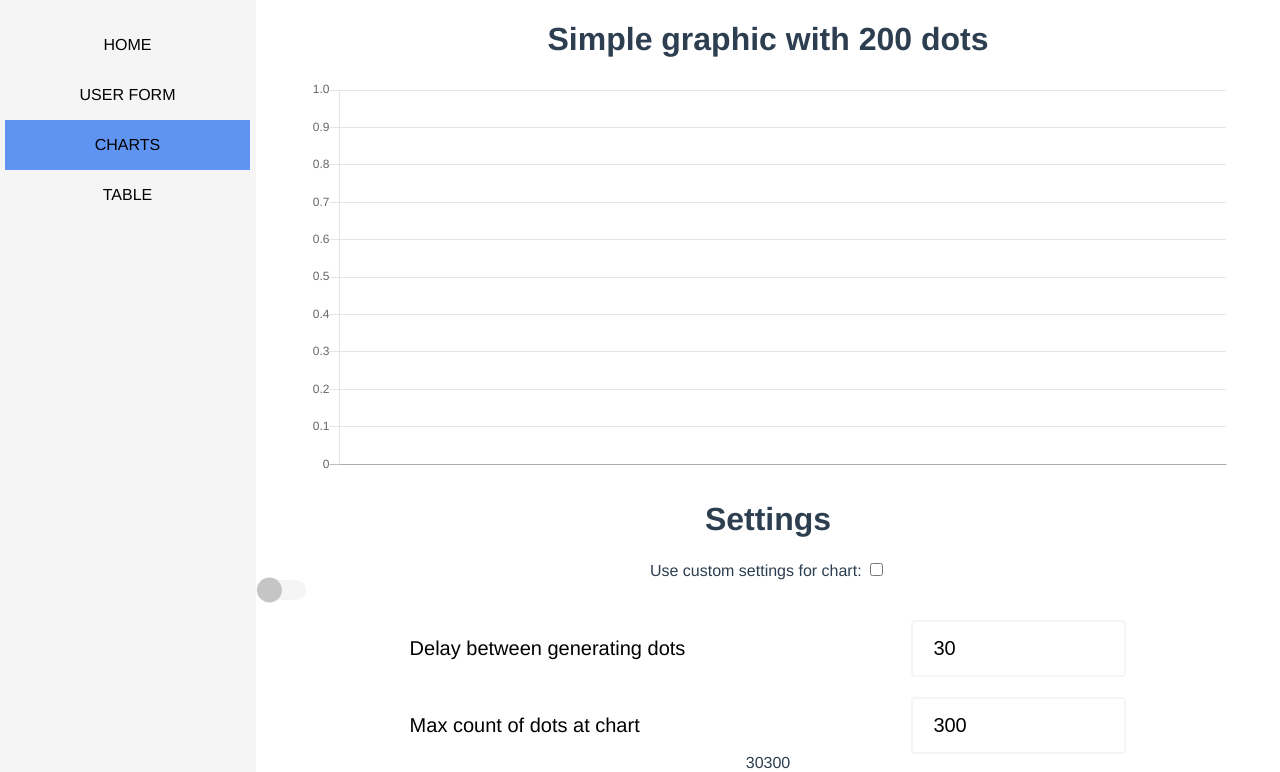
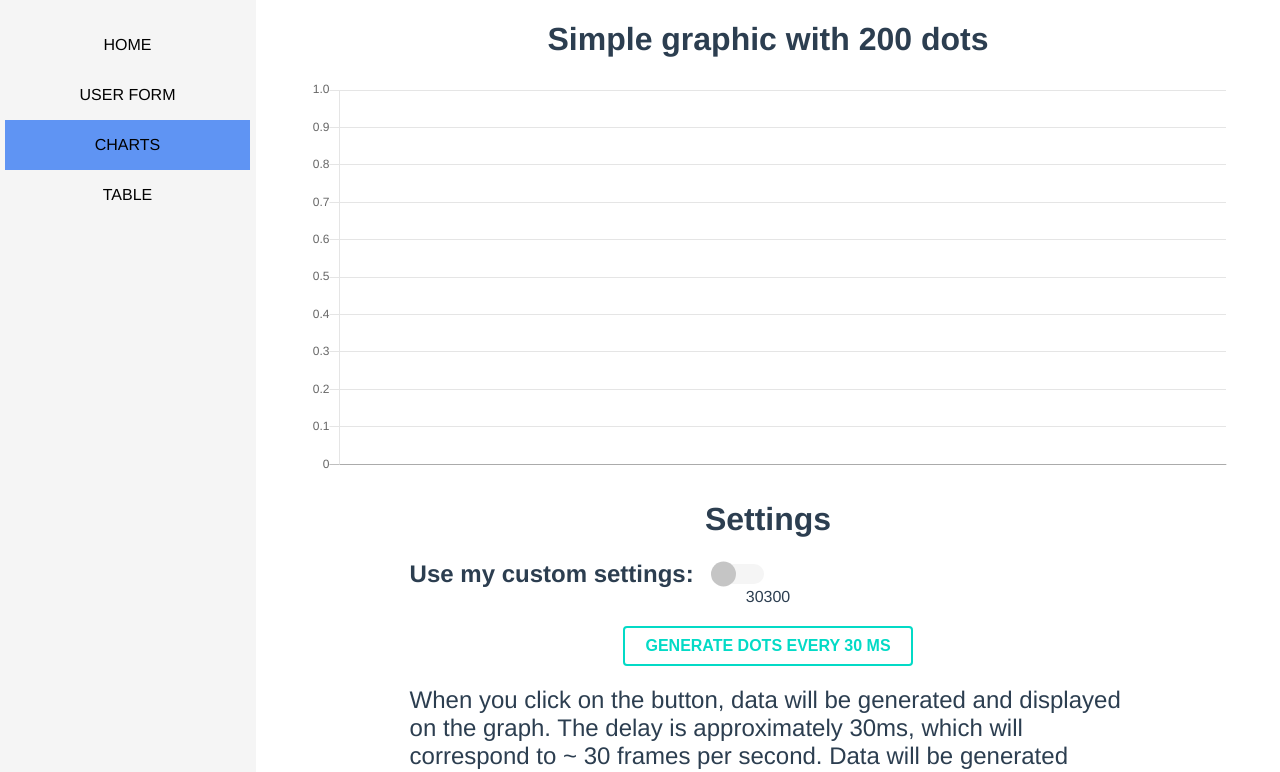
Before and after one commit to nl-kaidzen/mtx-spa, a Vue app: page /#/charts in a window 1280 px wide. Shown: the top 772 px of the page. Built offline with nearby package versions, Linux system fonts and the light colour scheme.

Commit message:
Add burger-button

```diff
--- a/src/App.vue
+++ b/src/App.vue
@@ -1,7 +1,8 @@
 <template>
   <div id="app">
     <div id="nav">
-      <NavItem/>
+      <button class="burger-btn" :class="{show: isBurgerButtonVisible}">&#9776;</button>
+      <NavItem :class="{show: showed}"/>
     </div>
     <div class="router-container">
       <router-view/>
@@ -18,20 +19,30 @@ export default {
   components: {
     NavItem,
   },
+  data() {
+    return {
+      isBurgerButtonVisible: 'false',
+    };
+  },
 };
 </script>
 
 <style lang="scss">
+@import '../src/assets/helpers/_variables.scss';
+
 #app {
   font-family: 'Avenir', Helvetica, Arial, sans-serif;
   -webkit-font-smoothing: antialiased;
   -moz-osx-font-smoothing: grayscale;
   text-align: center;
   color: #2c3e50;
+  display: flex;
+  flex-direction: column;
+  justify-content: flex-start;
 
-  display: flex;
+  @media (min-width: 1200px) {
     flex-direction: row;
-  justify-content: flex-start;
+  }
 
   * {
     box-sizing: border-box;
@@ -40,11 +51,51 @@ export default {
 
 #nav {
   display: flex;
+  flex-direction: row;
+  width: 100vw;
+  height: 25vw;
+  background-color: $primary;
+
+  .burger-btn {
+    display: flex
+    };
+
+  @media (min-width: 1200px) {
+    display: flex;
     width: 20%;
     flex-direction: column;
     height: 100vh;
     border-right: 1px solid #f5f5f5;
     background-color: #f5f5f5;
+
+    .burger-btn {
+      display: none;
+    }
+  }
+}
+
+.burger-btn {
+  display: flex;
+  justify-content: center;
+  align-items: center;
+  width: 25vw;
+  height: 25vw;
+  line-height: 1;
+  font-size: 28px;
+  color: $text-white;
+  background-color: $primary;
+  border: none;
+  cursor: pointer;
+
+  @media (min-width: 1200px) {
+    display: none;
+  }
+  &.show {
+    display: flex;
+    @media (min-width: 1200px) {
+      display: none;
+    }
+  }
 }
 
 .router-container {
--- a/src/components/CustomTable.vue
+++ b/src/components/CustomTable.vue
@@ -41,12 +41,12 @@ export default {
     width: 70%;
     margin: 0 auto;
     font-size: 24px;
-    border: 2px solid primary;
+    border: 2px solid $primary;
     border-collapse: collapse;
 
     &-cell {
       padding: 20px 30px;
-      border: 2px solid primary;
+      border: 2px solid $primary;
     }
 
     &-cell--heading {
--- a/src/views/Charts.vue
+++ b/src/views/Charts.vue
@@ -6,22 +6,24 @@
     </div>
     <div class="settings">
       <h1 class="settings__header">Settings</h1>
-      <div class="settings__taggle-wrap">
-        <label for="toggler" class="settings__toggle-label">
-          Use custom settings for chart:
-          <input class="settings__toggle-cb" type="checkbox" name="" id="toggler"
-                 v-model="custom">
-          <div class="toggle-body" :class="{'active': custom}">
-            <span class="toggle" :class="{'active': custom}"></span>
+      <div class="settings__toggle-wrap">
+        <h2 class="settings__label-toggle">Use my custom settings: </h2>
+        <div class="toggle-body" :class="{'active': custom}" v-on:click="custom = !custom">
+          <span class="toggle" :class="{'active': custom}"
+            ></span>
         </div>
-        </label>
       </div>
+      <div class="settings__custom" v-show="custom">
         <label class="settings__label" for="">Delay between generating dots
           <input class="settings__input" type="text" name="" id="" v-model="delay">
         </label>
         <label class="settings__label" for="">Max count of dots at chart
           <input class="settings__input" type="text" name="" id="" v-model="maxItems">
         </label>
+        <label class="settings__label" for="">Genereting cycle time limit
+          <input class="settings__input" type="text" name="" id="" v-model="timeLimit">
+        </label>
+      </div>
       <span>{{this.delay}}</span>
       <span>{{this.maxItems}}</span>
     </div>
@@ -51,6 +53,17 @@ export default {
       options: {
         responsive: true,
         maintainAspectRatio: false,
+        scales: {
+          xAxes: [{
+            display: true,
+            stacked: true,
+            ticks: {
+              min: 0, // minimum value
+              max: 200, // maximum value
+              beginAtZero: true,
+            },
+          }],
+        },
       },
       maxItems: 300,
       index: 0,
@@ -59,13 +72,14 @@ export default {
       dataDotsArray: [],
       dataLabelsArray: [],
       delay: 30,
+      timeLimit: 15000,
       custom: false,
     };
   },
   methods: {
     startTimer() {
-      const timerId = setInterval(this.generateData, 30, this.index);
-      setTimeout(() => clearInterval(timerId), 15000);
+      const timerId = setInterval(this.generateData, this.delay, this.index);
+      setTimeout(() => clearInterval(timerId), this.timeLimit);
     },
     stopTimer() {
     },
@@ -91,7 +105,7 @@ export default {
         x: i,
         y: this.getRandomInt(this.min, this.max),
       });
-      if (this.dataDotsArray.length <= this.maxItems) {
+      if (this.dataDotsArray.length < this.maxItems) {
         this.dataLabelsArray.push('');
       } else {
         this.dataDotsArray.splice(0, 1);
@@ -156,6 +170,12 @@ export default {
         border-radius: 4px;
   }
 
+  &__toggle-wrap {
+    display: flex;
+    margin: 20px 15% 0;
+    align-items: center;
+  }
+
   &__label {
     font-size: 20px;
     color: $text;
@@ -163,6 +183,15 @@ export default {
     justify-content: space-between;
     margin: 20px 15% 0;
     align-items: center;
+  }
+
+  &__label-toggle {
+    margin: 0;
+    margin-right: 20px;
+  }
+
+  &__custom {
+    user-select: none;
   }
 }
 
@@ -174,6 +203,7 @@ export default {
   border-radius: 10px;
   position: relative;
   transition: all 0.3s ease-in;
+  cursor: pointer;
 
   &.active {
     border-color: $primary;
@@ -191,12 +221,22 @@ export default {
   cursor: pointer;
   top: 50%;
   transform: translateY(-50%);
-  left: 1px;
+  left: -3px;
   transition: all 0.3s ease-in;
+
+  &:focus,
+  &:hover {
+    box-shadow: 0px 0px 0px 10px rgba(197,197,197,0.5);
+  }
 
   &.active {
     background-color: $primary;
     left: 26px;
+
+    &:focus,
+    &:hover {
+      box-shadow: 0px 0px 0px 10px rgba(24,103,192,0.35);
+    }
   }
 }
 </style>
```
Lines whose indentation alone changed are shown as unchanged.
